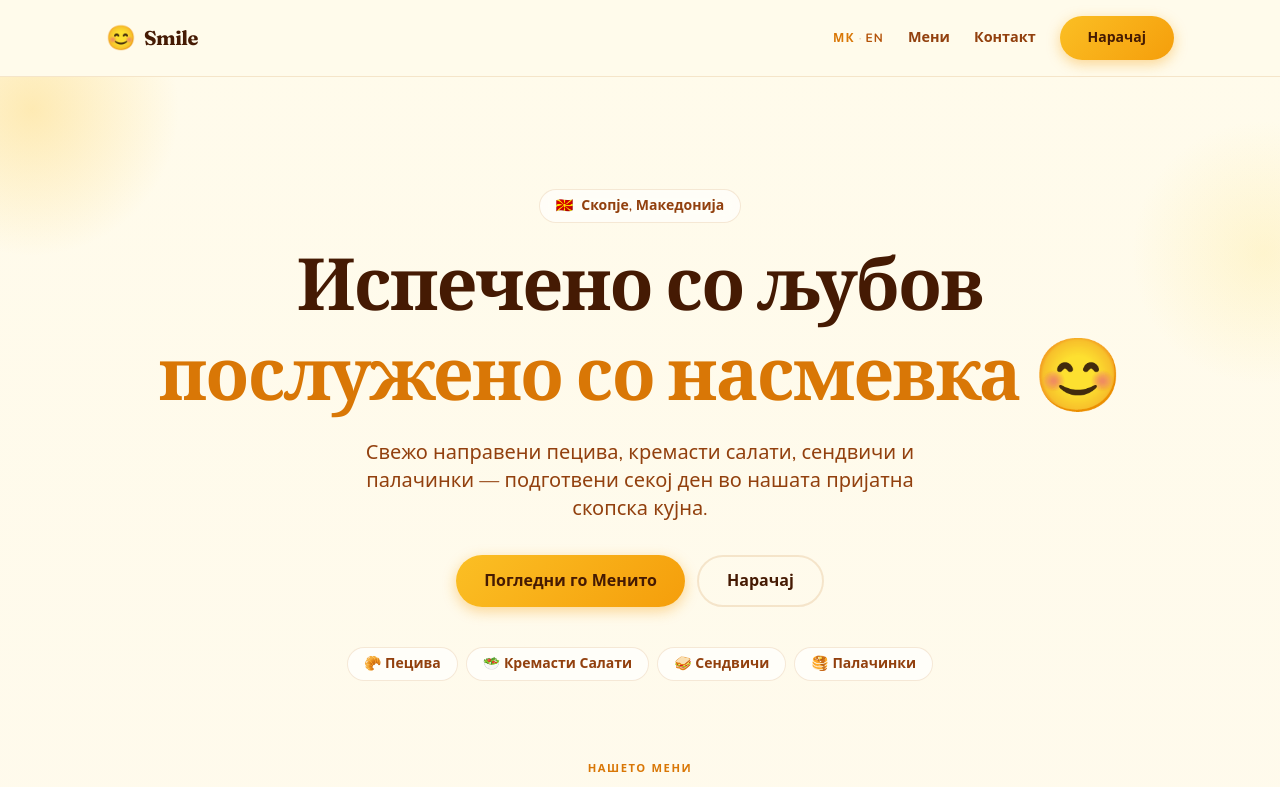
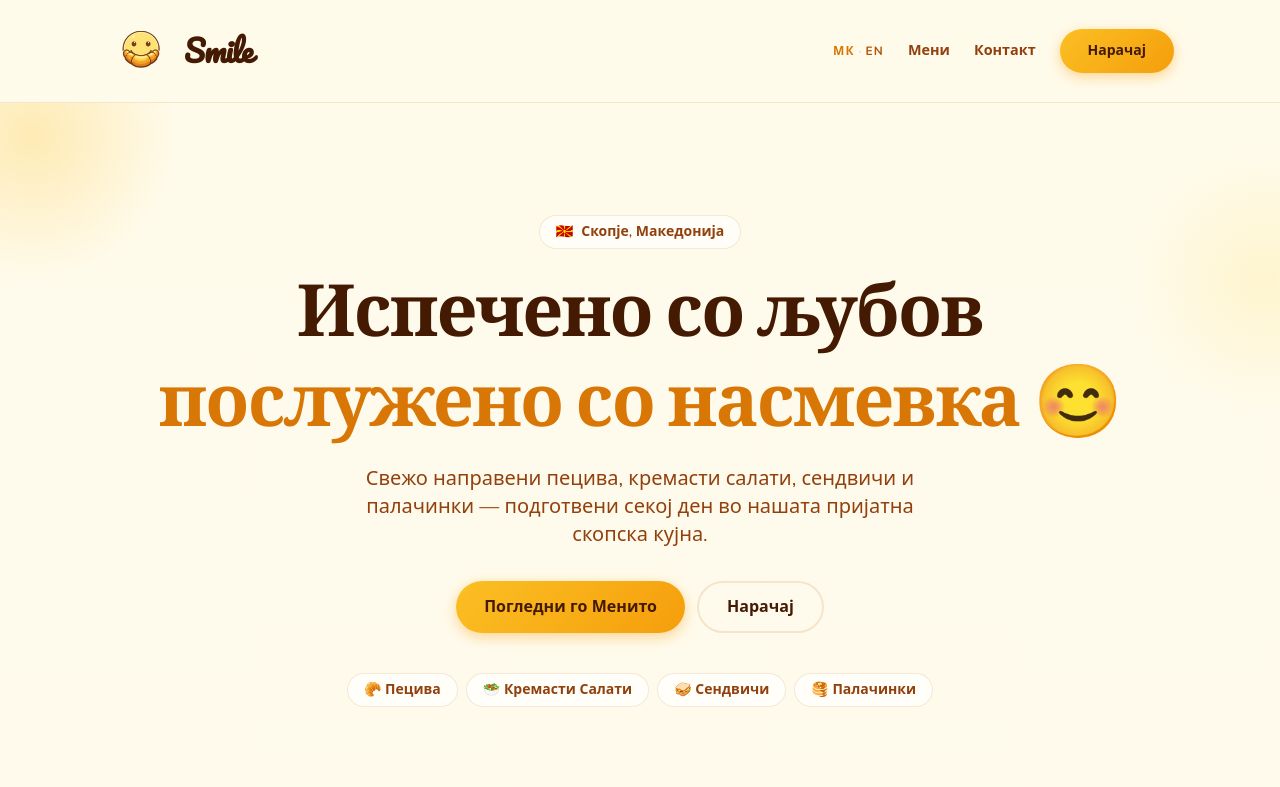
Before and after one commit to fstojkovski/demo-smile, a React (Vite) app: page / in a window 1280 px wide. Shown: the top 787 px of the page. Built offline with nearby package versions, Linux system fonts and the light colour scheme.

Commit message:
improve branding by updating logo and brand name font

```diff
--- a/src/components/Footer.tsx
+++ b/src/components/Footer.tsx
@@ -9,8 +9,8 @@ export default function Footer() {
     <footer className="mt-20 border-t border-[var(--line)] bg-[var(--bg-soft)] px-4 pb-10 pt-8">
       <div className="page-wrap flex flex-col items-center justify-between gap-4 text-center sm:flex-row sm:text-left">
         <div className="flex items-center gap-2">
-          <span className="text-xl">😊</span>
-          <span className="font-black tracking-tight text-[var(--text-primary)]" style={{ fontFamily: 'var(--font-display)' }}>
+          <img src="/smile-logo.png" alt="Smile logo" className="h-[60px] w-[60px] object-contain" />
+          <span className="text-2xl font-semibold tracking-tight text-[var(--text-primary)]" style={{ fontFamily: "'Pacifico', cursive" }}>
             Smile
           </span>
           <span className="text-[var(--text-muted)] text-sm ml-1">{t('footer.location')}</span>
--- a/src/components/Header.tsx
+++ b/src/components/Header.tsx
@@ -15,10 +15,10 @@ export default function Header() {
           to="/"
           className="flex flex-shrink-0 items-center gap-2 no-underline"
         >
-          <span className="text-2xl leading-none">😊</span>
+          <img src="/smile-logo.png" alt="Smile logo" className="h-[70px] w-[70px] object-contain" />
           <span
-            className="text-xl font-black tracking-tight text-[var(--text-primary)]"
-            style={{ fontFamily: 'var(--font-display)' }}
+            className="text-3xl font-semibold tracking-tight text-[var(--text-primary)]"
+            style={{ fontFamily: "'Pacifico', cursive" }}
           >
             Smile
           </span>
--- a/src/styles.css
+++ b/src/styles.css
@@ -1,4 +1,4 @@
-@import url("https://fonts.googleapis.com/css2?family=Fraunces:opsz,wght@9..144,500;9..144,700&family=Nunito:wght@400;500;600;700;800;900&display=swap");
+@import url("https://fonts.googleapis.com/css2?family=Fraunces:opsz,wght@9..144,500;9..144,700&family=Nunito:wght@400;500;600;700;800;900&family=Pacifico&display=swap");
 @import "tailwindcss";
 @plugin "@tailwindcss/typography";
 
```
Also changed, not shown: public/smile-logo.png (added).
